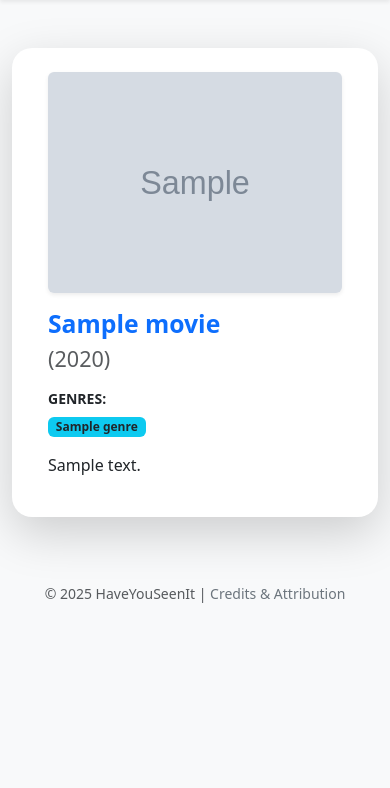
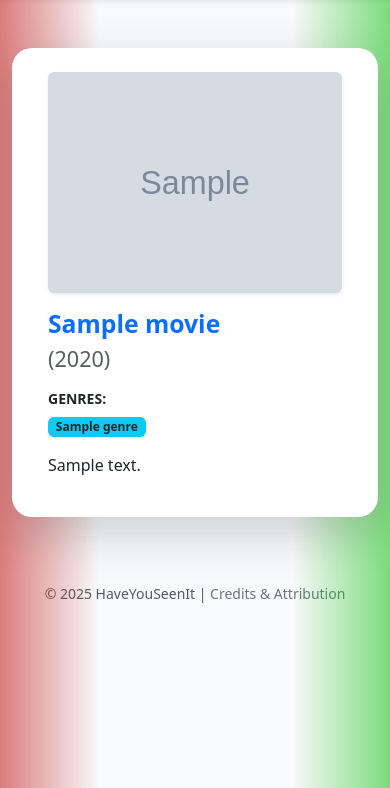
Before and after one commit to swiss1939/haveyouseenit, a Django app: template tracker/templates/tracker/movie_display.html in a window 390 px wide; the page is wider, and only the part inside the window is pictured. Shown: the part 56-844 px from the top of that part. Run offline with Django 4.2, Linux system fonts and the light colour scheme; tables that the repository leaves empty hold one stand-in row (values such as "Sample post"); the template is opened without the code that fills it: values that come from a table or form of the project are taken from there, most other values are stand-ins (such as "Sample title", 1, 10 or a date in 2020); grey boxes marked "Sample" are stand-in pictures; some libraries are stand-ins or nearby versions.

Commit message:
Mobile rating functionality switched to touch instead of swipe.

```diff
--- a/tracker/templates/tracker/movie_display.html
+++ b/tracker/templates/tracker/movie_display.html
@@ -13,19 +13,32 @@
         </div>
     </div>
     {% else %}
-    <div class="d-flex justify-content-center position-relative" style="max-width: 1000px; margin: 0 auto;">
+    <!-- MOBILE-ONLY: Window-wide gradient overlays, positioned below the navbar -->
+    <div class="d-block d-md-none">
+        <div id="window-overlay-left" style="position: fixed; left: 0; width: 25vw; z-index: 1; pointer-events: none; background: linear-gradient(to right, rgba(200, 40, 40, 0.6) 0%, rgba(200, 40, 40, 0) 100%);"></div>
+        <div id="window-overlay-right" style="position: fixed; right: 0; width: 25vw; z-index: 1; pointer-events: none; background: linear-gradient(to left, rgba(40, 200, 40, 0.6) 0%, rgba(40, 200, 40, 0) 100%);"></div>
+    </div>
 
-        <div id="swipe-cue-left" class="position-absolute d-flex align-items-center justify-content-center rounded-3 shadow-sm"
+    <div class="d-flex justify-content-center position-relative" style="max-width: 1000px; margin: 0 auto; z-index: 2;">
+
+        <!-- DESKTOP-ONLY: Swipe Cues (Unchanged) -->
+        <div id="swipe-cue-left" class="position-absolute d-none d-md-flex align-items-center justify-content-center rounded-3 shadow-sm"
              style="width: 20vw; min-width: 100px; max-width: 250px; top: 0; left: 0; transform: translateX(calc(-100% + 5px)); height: 100%; z-index: -1; background: linear-gradient(to right, rgba(248, 249, 250, 0) 0%, rgba(200, 40, 40, 0.7) 100%); color: #1a1a1a; font-size: 2em; font-weight: bold; text-shadow: 0 0 5px rgba(0, 0, 0, 0.5); opacity: 0; transition: opacity 0.3s ease; pointer-events: none;">
             NO
         </div>
 
-        <div id="swipe-cue-right" class="position-absolute d-flex align-items-center justify-content-center rounded-3 shadow-sm"
+        <div id="swipe-cue-right" class="position-absolute d-none d-md-flex align-items-center justify-content-center rounded-3 shadow-sm"
              style="width: 20vw; min-width: 100px; max-width: 250px; top: 0; right: 0; transform: translateX(calc(100% - 5px)); height: 100%; z-index: -1; background: linear-gradient(to left, rgba(248, 249, 250, 0) 0%, rgba(40, 200, 40, 0.7) 100%); color: #1a1a1a; font-size: 2em; font-weight: bold; text-shadow: 0 0 5px rgba(0, 0, 0, 0.5); opacity: 0; transition: opacity 0.3s ease; pointer-events: none;">
             YES
         </div>
 
         <div id="movie-card" class="row shadow-lg bg-white p-4" style="max-width: 800px; border-radius: 20px; position: relative; user-select: none; -webkit-user-drag: none;">
+
+            <!-- MOBILE-ONLY: Touch zones (no visuals, just for interaction) -->
+            <div class="d-block d-md-none">
+                <div id="touch-zone-left" style="position: absolute; top: 0; left: 0; width: 25%; height: 100%; z-index: 11; border-top-left-radius: 20px; border-bottom-left-radius: 20px;"></div>
+                <div id="touch-zone-right" style="position: absolute; top: 0; right: 0; width: 25%; height: 100%; z-index: 11; border-top-right-radius: 20px; border-bottom-right-radius: 20px;"></div>
+            </div>
 
             <div class="col-md-4 mb-3 mb-md-0">
                 {% if movie.poster_url %}
@@ -72,41 +85,87 @@ document.addEventListener('DOMContentLoaded', function() {
 
     const form = document.getElementById('swipe-form');
     const hasSeenInput = document.getElementById('has-seen-input');
+    const swipeAnimationDuration = 400;
+    const offScreenDistance = 1500;
+
+    // --- SHARED FUNCTION ---
+    function animateAndSubmit(hasSeen) {
+        if (form.submitted) return;
+        form.submitted = true;
+        hasSeenInput.value = hasSeen ? 'True' : 'False';
+        const direction = hasSeen ? 1 : -1;
+        card.style.transition = `transform ${swipeAnimationDuration}ms ease-out, opacity ${swipeAnimationDuration}ms ease-out`;
+        card.style.transform = `translateX(${offScreenDistance * direction}px) rotate(${30 * direction}deg)`;
+        card.style.opacity = 0;
+        if (hasSeen) { animateCounter(); }
+        setTimeout(() => { form.submit(); }, swipeAnimationDuration + 50);
+    }
+
+    function animateCounter() { /* ... */ }
+
+    // --- LOGIC SEPARATION ---
+    if (window.matchMedia("(max-width: 767.98px)").matches) {
+        // --- MOBILE: TOUCH-TO-RATE LOGIC ---
+        const touchZoneLeft = document.getElementById('touch-zone-left');
+        const touchZoneRight = document.getElementById('touch-zone-right');
+
+        touchZoneLeft.addEventListener('click', () => animateAndSubmit(false));
+        touchZoneRight.addEventListener('click', () => animateAndSubmit(true));
+
+        // --- NEW: Position overlays below the header ---
+        const navbar = document.querySelector('.navbar');
+        const overlayLeft = document.getElementById('window-overlay-left');
+        const overlayRight = document.getElementById('window-overlay-right');
+
+        function positionOverlays() {
+            if (navbar && overlayLeft && overlayRight) {
+                const navbarHeight = navbar.offsetHeight;
+                overlayLeft.style.top = `${navbarHeight}px`;
+                overlayRight.style.top = `${navbarHeight}px`;
+                // Adjust height to fill remaining viewport
+                overlayLeft.style.height = `calc(100vh - ${navbarHeight}px)`;
+                overlayRight.style.height = `calc(100vh - ${navbarHeight}px)`;
+            }
+        }
+
+        // Position them on initial load
+        positionOverlays();
+        // Reposition them if the window is resized
+        window.addEventListener('resize', positionOverlays);
+
+        // Reposition if the navbar collapse state changes (a Bootstrap event)
+        const navCollapse = document.getElementById('navbarNav');
+        if (navCollapse) {
+            navCollapse.addEventListener('shown.bs.collapse', positionOverlays);
+            navCollapse.addEventListener('hidden.bs.collapse', positionOverlays);
+        }
+
+    } else {
+        // --- DESKTOP: SWIPE-TO-RATE LOGIC (Hammer.js) ---
         const cueLeft = document.getElementById('swipe-cue-left');
         const cueRight = document.getElementById('swipe-cue-right');
         const velocityThreshold = 0.5;
         const dragThreshold = 150;
-    const swipeAnimationDuration = 400;
-    const offScreenDistance = 1500;
-
-    // --- THIS IS THE NEW, SIMPLIFIED FIX ---
         let isPanningCard = false;
 
         function resetCardStyles() {
-        // This is the normal, slower snap-back for a failed swipe.
             card.style.transition = 'transform 0.3s ease-out, opacity 0.3s ease-out';
             card.style.transform = '';
             card.style.opacity = 1;
             hideCues();
         }
 
-    // This listener detects when the browser's scroll action takes over.
         window.addEventListener('scroll', () => {
-        // If a scroll happens WHILE we are panning the card...
             if (isPanningCard) {
-            // ...instantly remove the slow transition property.
                 card.style.transition = 'none';
-            // Then, in the next "frame", apply a fast transition and snap back.
                 requestAnimationFrame(() => {
-                // This is the "happy medium" speed. It's fast but not instant.
                     card.style.transition = 'transform 0.1s ease-out';
                     card.style.transform = '';
                     hideCues();
                 });
-            isPanningCard = false; // Reset the flag
+                isPanningCard = false;
             }
         }, { passive: true });
-    // --- END OF FIX ---
 
         function hideCues() {
             cueLeft.style.opacity = 0;
@@ -120,14 +179,10 @@ document.addEventListener('DOMContentLoaded', function() {
         hammer.get('pan').set({ direction: Hammer.DIRECTION_HORIZONTAL, threshold: 10 });
         hammer.get('swipe').set({ direction: Hammer.DIRECTION_HORIZONTAL, threshold: 50 });
 
-    // Set a flag when a pan starts and ends.
-    hammer.on('panstart', function() {
-        isPanningCard = true;
-    });
+        hammer.on('panstart', function() { isPanningCard = true; });
 
         hammer.on('panend', function(e) {
-        isPanningCard = false; // The pan is over.
-
+            isPanningCard = false;
             const deltaX = e.deltaX;
             const absoluteDeltaX = Math.abs(deltaX);
 
@@ -153,21 +208,7 @@ document.addEventListener('DOMContentLoaded', function() {
                 cueLeft.style.opacity = 0;
             }
         });
-
-    function animateAndSubmit(hasSeen) {
-        if (form.submitted) return;
-        form.submitted = true;
-        hasSeenInput.value = hasSeen ? 'True' : 'False';
-        const direction = hasSeen ? 1 : -1;
-        card.style.transition = `transform ${swipeAnimationDuration}ms ease-out, opacity ${swipeAnimationDuration}ms ease-out`;
-        card.style.transform = `translateX(${offScreenDistance * direction}px) rotate(${30 * direction}deg)`;
-        card.style.opacity = 0;
-        if (hasSeen) { animateCounter(); }
-        setTimeout(() => { form.submit(); }, swipeAnimationDuration + 50);
     }
-
-    // The other functions are correct and do not need changes
-    function animateCounter() { /* ... */ }
 });
 </script>
 {% endblock content %}
```
Lines whose indentation alone changed are shown as unchanged.
